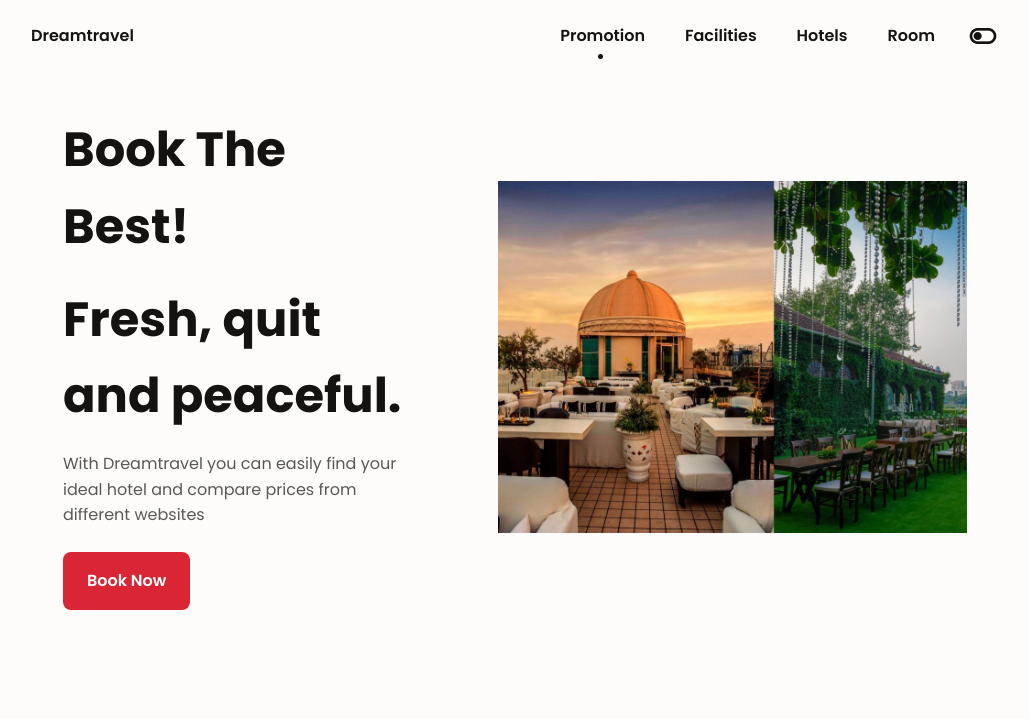
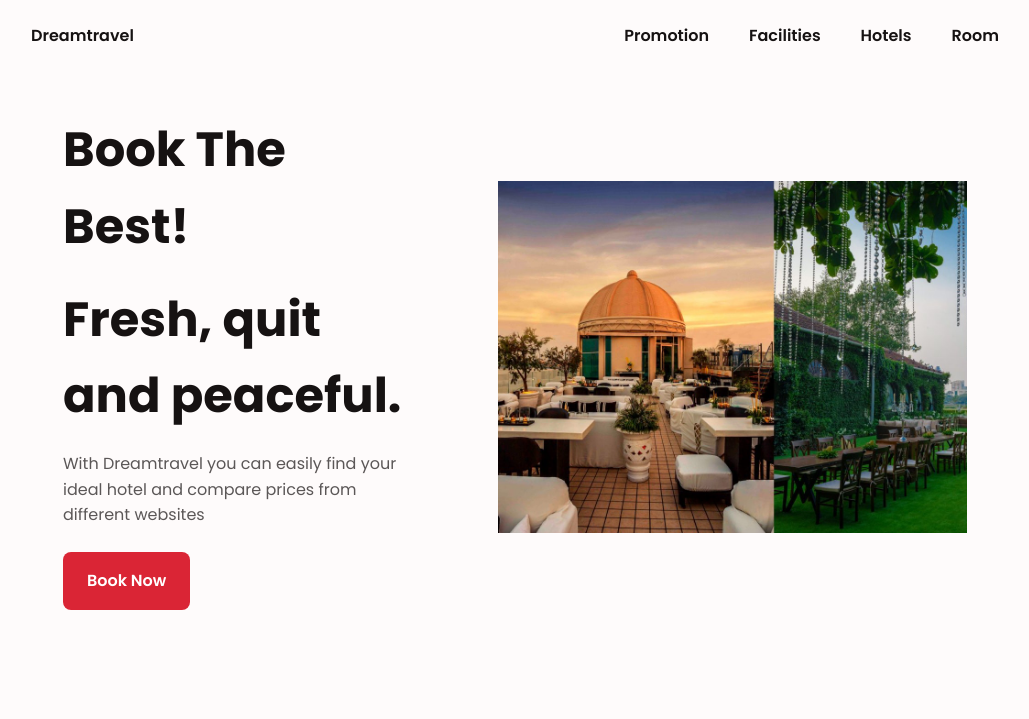
Before and after one commit to sumitrokad/OBIGRIP_L1_T1, a plain HTML site: page index.html in a window 1280 px wide. Shown: the top 719 px of the page, without its empty margins (125-1154 px from the left). Drawn offline with nearby package versions, Linux system fonts and the light colour scheme; a script that the page names is missing.

Commit message:
changes to index

```diff
--- a/index.html
+++ b/index.html
@@ -4,32 +4,28 @@
         <meta charset="UTF-8">
         <meta name="viewport" content="width=device-width, initial-scale=1.0">
 
-        <!--========== BOX ICONS ==========-->
+
         <link href='https://unpkg.com/boxicons@2.0.7/css/boxicons.min.css' rel='stylesheet'>
 
-        <!--========== CSS ==========-->
+
         <link rel="stylesheet" href="assets/css/styles.css">
 
         <title>Responsive landing page</title>
     </head>
     <body>
-        <!--========== SCROLL TOP ==========-->
+
         <a href="#" class="scrolltop" id="scroll-top">
             <i class='bx bx-up-arrow-alt scrolltop__icon'></i>
         </a>
-
-        <!--========== HEADER ==========-->
         <header class="l-header" id="header">
             <nav class="nav bd-container">
                 <a href="#" class="nav__logo">Dreamtravel</a>
-
                 <div class="nav__menu" id="nav-menu">
                     <ul class="nav__list">
-                        <li class="nav__item"><a href="#home" class="nav__link active-link">Promotion</a></li>
+                        <li class="nav__item"><a href="#home" class="nav__link">Promotion</a></li>
                         <li class="nav__item"><a href="#share" class="nav__link">Facilities</a></li>
                         <li class="nav__item"><a href="#decoration" class="nav__link">Hotels</a></li>
                         <li class="nav__item"><a href="#accessory" class="nav__link">Room</a></li>
-                        <li><i class='bx bx-toggle-left change-theme' id="theme-button"></i></li>
                     </ul>
                 </div>
 
@@ -38,9 +34,8 @@
                 </div>
             </nav>
         </header>
+        <main class="l-main">
 
-        <main class="l-main">
-            <!--========== HOME ==========-->
             <section class="home" id="home">
                 <div class="home__container bd-container bd-grid">
                     <div class="home__img">
@@ -55,8 +50,6 @@
                     </div>
                 </div>
             </section>
-
-            <!--========== SHARE ==========-->
             <section class="share section bd-container" id="share">
                 <div class="share__container bd-grid">
                     <div class="share__data">
@@ -71,8 +64,6 @@
                     </div>
                 </div>
             </section>
-
-            <!--========== DECORATION ==========-->
             <section class="decoration section bd-container" id="decoration">
                 <h2 class="section-title">The Most Memorable rest time Starts here</h2>
                 <div class="decoration__container bd-grid">
@@ -92,8 +83,6 @@
                     </div>
                 </div>
             </section>
-
-            <!--========== ACCESSORIES ==========-->
             <section class="accessory section bd-container" id="accessory">
                 <h2 class="section-title">Our Best Room For You</h2>
 
@@ -136,8 +125,6 @@
                     </div>
                 </div>
             </section>
-
-            <!--========== SEND GIFT ==========-->
             <section class="send section">
                 <div class="send__container bd-container bd-grid">
                     <div class="send__content">
```
